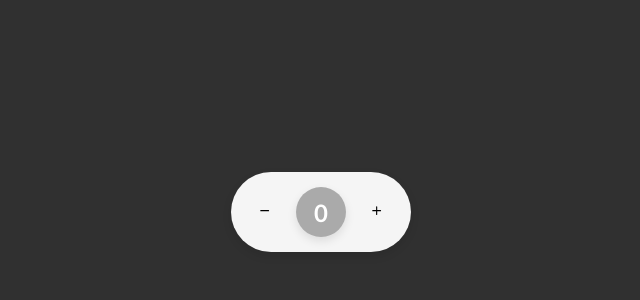
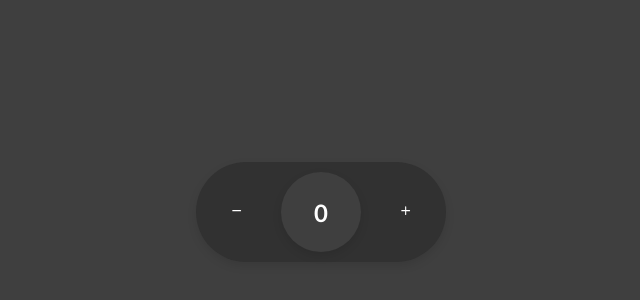
Before and after one commit to UnknownXstark/counter-app, a React (Vite) app: page / in a window 1280 px wide. Shown: the part 188-488 px from the top of the page, without its empty margins (319-959 px from the left). Built offline with nearby package versions, Linux system fonts and the light colour scheme.

Commit message:
updates to css

```diff
--- a/src/App.css
+++ b/src/App.css
@@ -6,7 +6,7 @@
 body{
     height: 100vh;
     width: 100%;
-    background-color: rgb(48, 48, 48);
+    background-color: rgb(63, 63, 63);
     display: flex;
     justify-content: center;
     align-items: center;
--- a/src/component/Counter.css
+++ b/src/component/Counter.css
@@ -1,39 +1,11 @@
 .counter {
-  height: 80px;
-  width: 180px;
-  background-color: whitesmoke;
+  height: 100px;
+  width: 250px;
+  background-color: rgb(49, 49, 49);
   display: flex;
   align-items: center;
   justify-content: space-around;
-  border-radius: 40px;
-  padding: 0 10px;
-  box-shadow: 0 4px 10px rgba(0, 0, 0, 0.1);
-}
-.counter-box {
-  height: 50px;
-  width: 50px;
-  border-radius: 50%;
-  background-color: #aaa;
-  display: flex;
-  align-items: center;
-  justify-content: center;
-  transition: transform 0.3s ease, box-shadow 0.3s ease;
-  user-select: none;
-  touch-action: none;
-  will-change: transform;
-}
-.counter-box.dragging {
-  box-shadow: 0 0 10px 4px rgba(0, 255, 255, 0.6);
-}
-
-.counter {
-  height: 80px;
-  width: 180px;
-  background-color: whitesmoke;
-  display: flex;
-  align-items: center;
-  justify-content: space-around;
-  border-radius: 40px;
+  border-radius: 50px;
   padding: 0 10px;
   box-shadow: 0 4px 10px rgba(0, 0, 0, 0.1);
   font-family: 'Gill Sans', 'Gill Sans MT', Calibri, 'Trebuchet MS', sans-serif;
@@ -44,10 +16,10 @@
 }
 
 .counter-box {
-  height: 50px;
-  width: 50px;
+  height: 80px;
+  width: 80px;
   border-radius: 50%;
-  background-color: #aaa;
+  background-color: rgb(63, 63, 63);
   display: flex;
   align-items: center;
   justify-content: center;
@@ -59,7 +31,7 @@
 }
 
 .counter-box.dragging {
-  box-shadow: 0 0 10px 4px rgba(34, 109, 99, 0.6);
+  box-shadow: 0 0 10px 4px rgba(81, 34, 109, 0.6);
 }
 
 .counter button {
@@ -68,6 +40,7 @@
   background: none;
   cursor: pointer;
   transition: transform 0.15s ease;
+  color: white;
 }
 
 .counter button:active {
```
